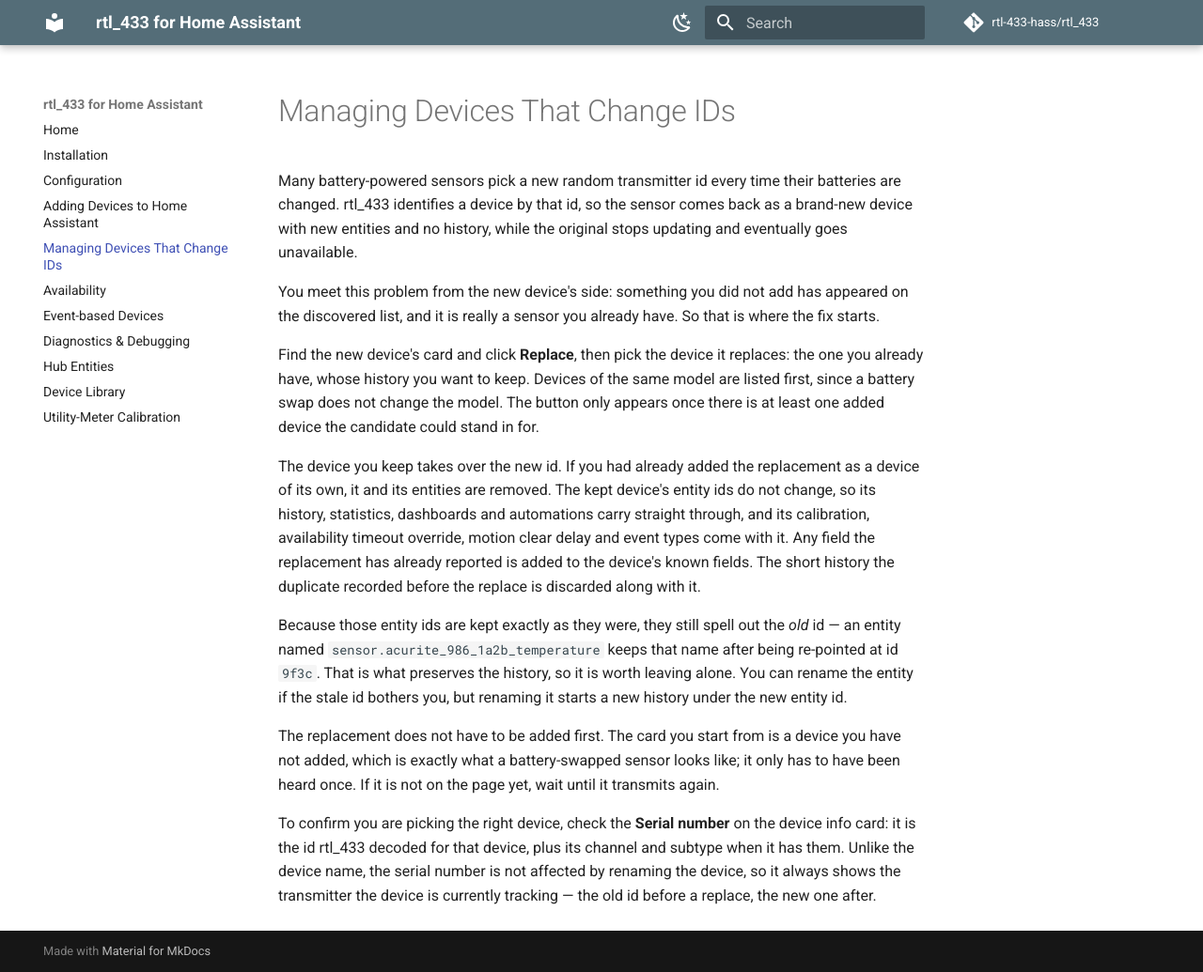
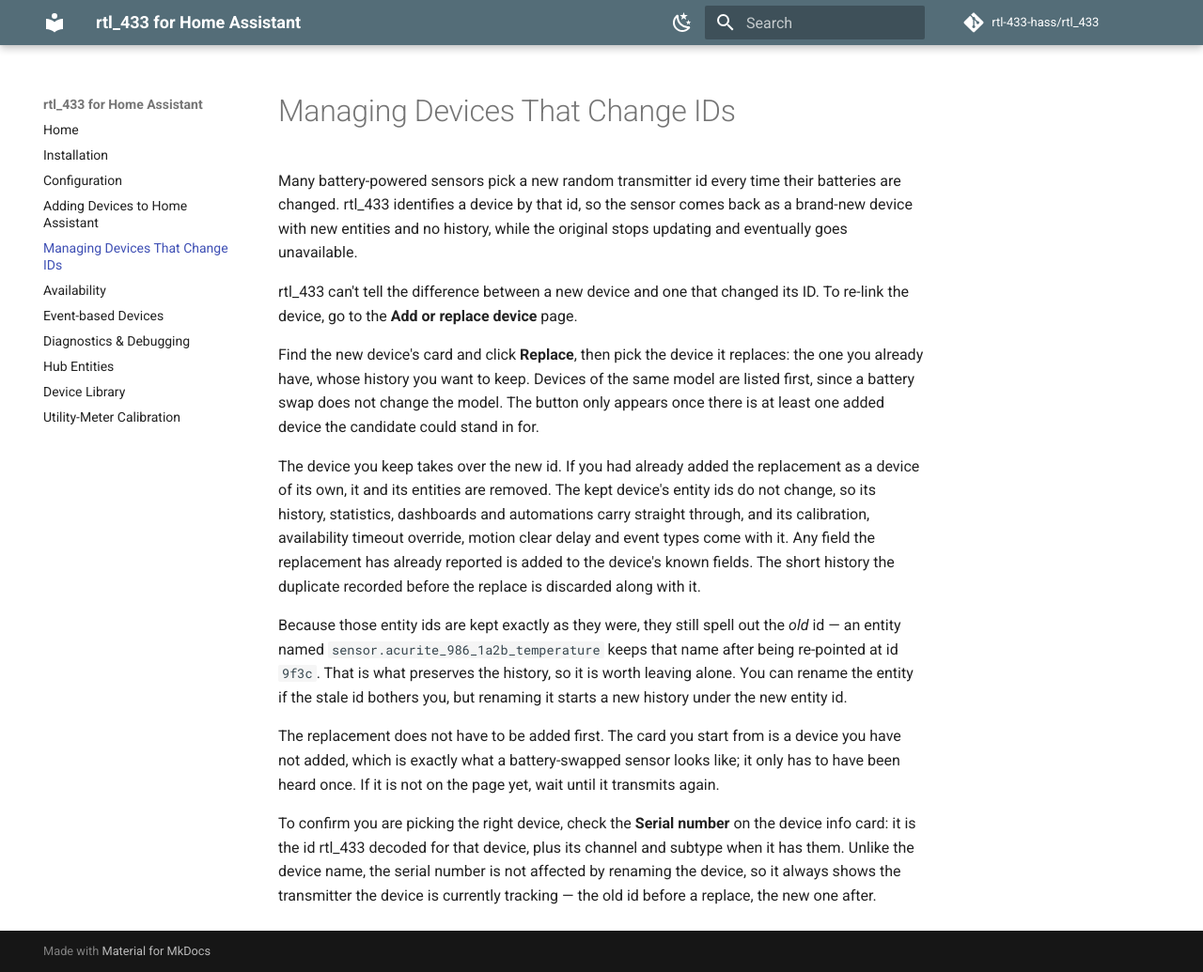
Before and after one commit to rtl-433-hass/rtl_433, an MkDocs documentation site: the page built from docs/changing-device-ids.md, in a window 1280 px wide and 1035 px high. Shown: the whole window at 94% size. Built offline with MkDocs 1.6.1 and Material for MkDocs 9.7.7, drawn with Linux system fonts in a browser that asks for light colours; comment, search, counter and statistics services are not loaded; the version menu is left out.

Commit message:
docs: state plainly why a changed id looks like a new device
Co-Authored-By: Claude Opus 5 <noreply@anthropic.com>
Claude-Session: https://claude.ai/code/session_018HhtFuqBNovRCKpDqLKD2v

```diff
--- a/docs/changing-device-ids.md
+++ b/docs/changing-device-ids.md
@@ -5,9 +5,8 @@ batteries are changed. rtl_433 identifies a device by that id, so the sensor
 comes back as a brand-new device with new entities and no history, while the
 original stops updating and eventually goes unavailable.
 
-You meet this problem from the new device's side: something you did not add has
-appeared on the discovered list, and it is really a sensor you already have. So
-that is where the fix starts.
+rtl_433 can't tell the difference between a new device and one that changed its
+ID. To re-link the device, go to the **Add or replace device** page.
 
 Find the new device's card and click **Replace**, then pick the device it
 replaces: the one you already have, whose history you want to keep. Devices of
```
